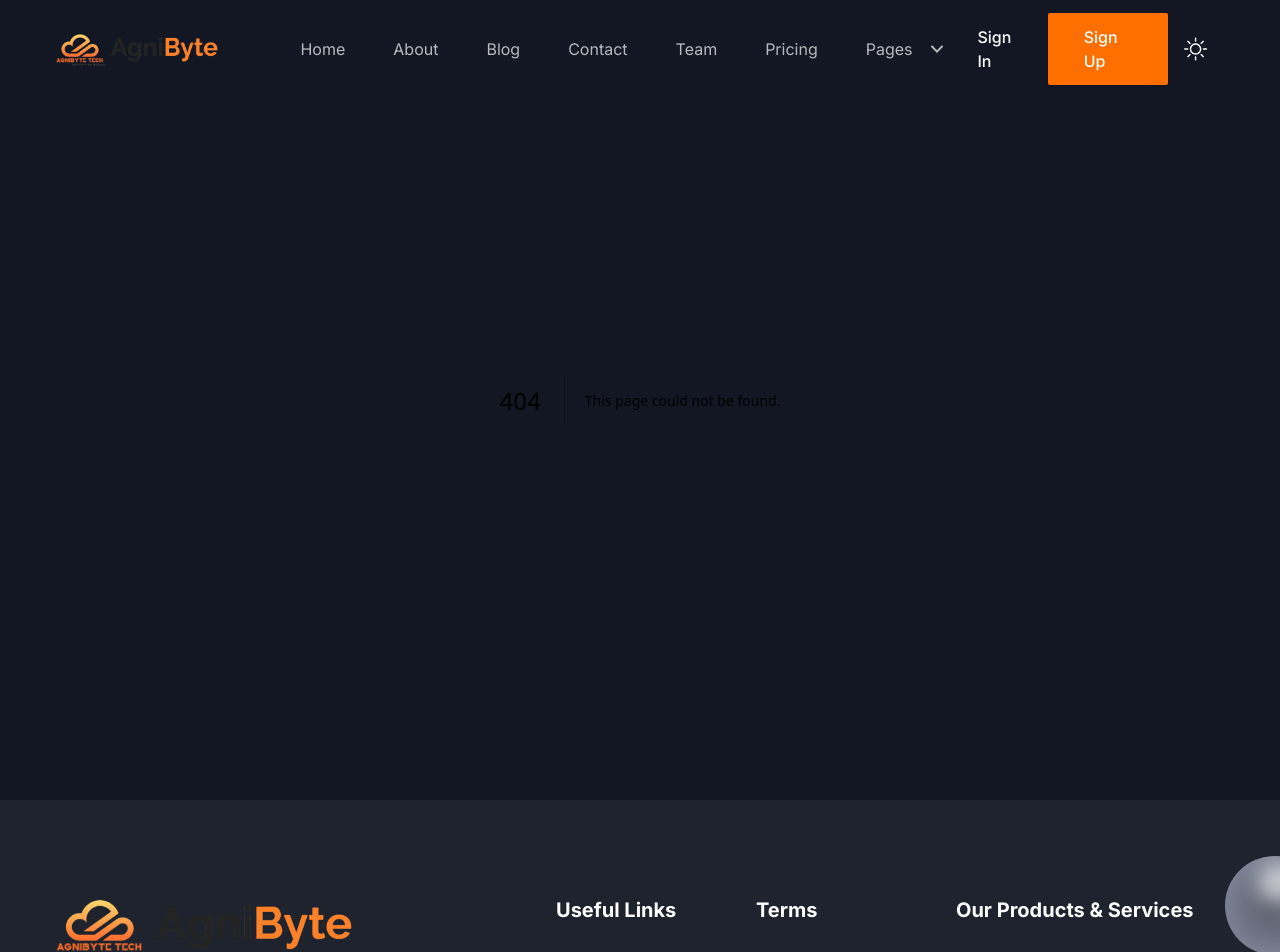
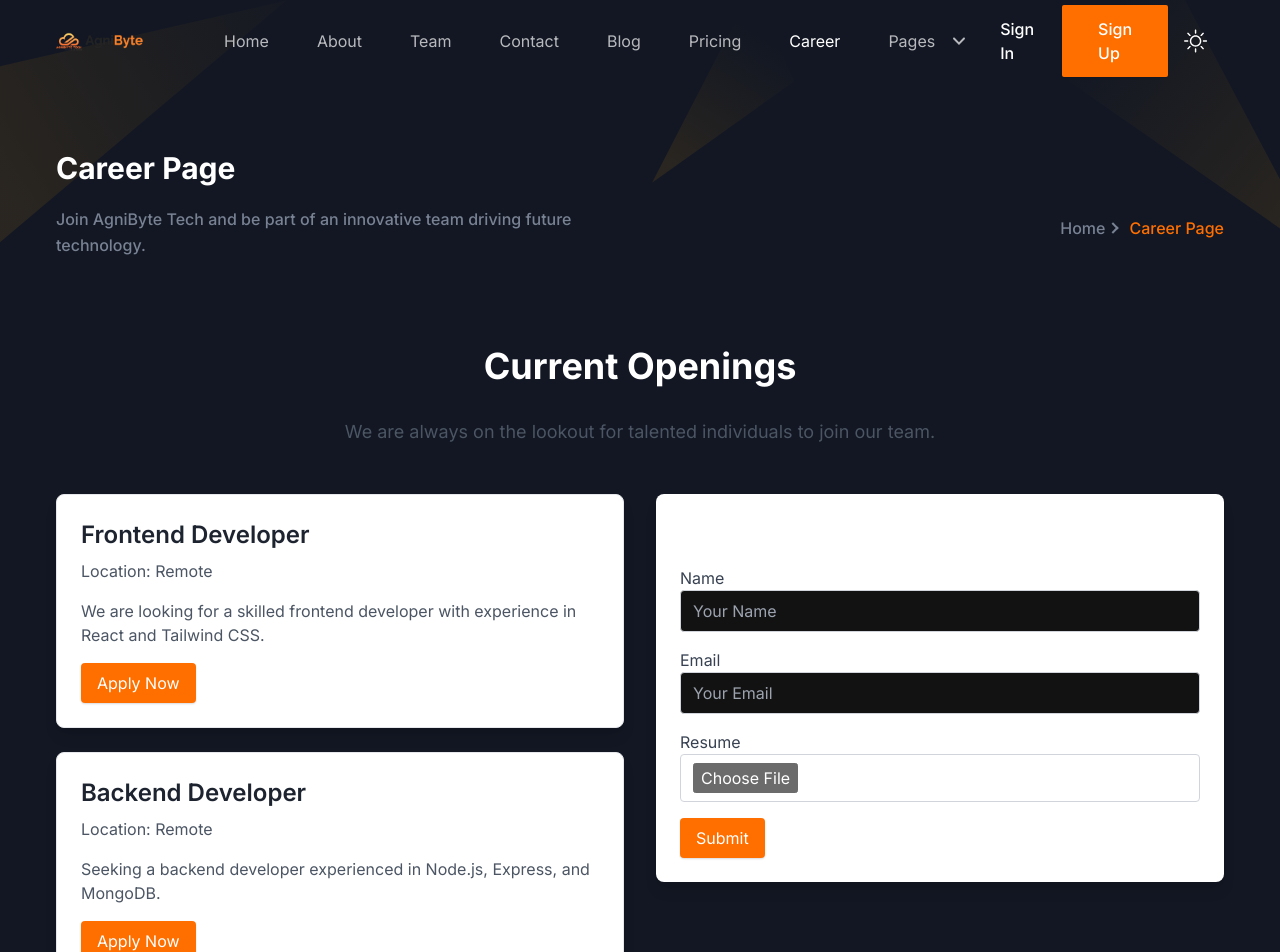
Before and after one commit to dnyaneshwarshekade/agnibyte, a Next.js app: page /career in a window 1280 px wide. Before the commit this address had no page. Shown: the top 952 px of the page. Built offline with nearby package versions, Linux system fonts and the light colour scheme.

Commit message:
Added A Carrier Pages and componenets

```diff
--- /dev/null
+++ b/src/app/career/page.tsx
@@ -0,0 +1,61 @@
+import Breadcrumb from "@/components/Common/Breadcrumb";
+import CareerForm from "@/components//Career/CareerForm";
+import { Metadata } from "next";
+import { fetchJobPosts } from "@/lib/fetchJobPosts";
+
+export const metadata: Metadata = {
+  title: "Agnibyte - Career Opportunities",
+  description: "Explore exciting career opportunities at Agnibyte Tech Pvt Ltd",
+  // other metadata
+};
+
+const CareerPage = async () => {
+  const jobPosts = await fetchJobPosts(); // Fetch job posts
+
+  return (
+    <>
+      <Breadcrumb
+        pageName="Career Page"
+        description="Join AgniByte Tech and be part of an innovative team driving future technology."
+      />
+
+      <div className="container mx-auto px-4 py-10">
+        <h1 className="text-4xl font-bold text-center mb-8">
+          Current Openings
+        </h1>
+        <p className="text-center text-lg text-gray-600 mb-12">
+          We are always on the lookout for talented individuals to join our team.
+        </p>
+
+        <div className="flex flex-col md:flex-row gap-8">
+          {/* Job Listings */}
+          <div className="flex-1">
+            <div className="space-y-6">
+              {jobPosts.length > 0 ? (
+                jobPosts.map((post) => (
+                  <div key={post.id} className="bg-white shadow-lg rounded-lg p-6 border border-gray-200">
+                    <h2 className="text-2xl font-semibold text-dark mb-2">{post.title}</h2>
+                    <p className="text-gray-600 mb-4">Location: {post.location}</p>
+                    <p className="text-gray-600 mb-4">{post.description}</p>
+                    <button className="bg-primary text-white py-2 px-4 rounded hover:bg-yellow shadow-btn">
+                      Apply Now
+                    </button>
+                  </div>
+                ))
+              ) : (
+                <p className="text-center text-gray-600">No job posts available at the moment.</p>
+              )}
+            </div>
+          </div>
+
+          {/* Application Form */}
+          <div className="flex-1">
+            <CareerForm />
+          </div>
+        </div>
+      </div>
+    </>
+  );
+};
+
+export default CareerPage;
--- /dev/null
+++ b/src/components/Career/CareerForm.tsx
@@ -0,0 +1,41 @@
+// src/components/CareerForm.tsx
+import React from 'react';
+
+const CareerForm = () => {
+  return (
+    <form className="bg-white shadow-lg rounded-lg p-6">
+      <h2 className="text-2xl font-bold mb-4">Apply Now</h2>
+      <div className="mb-4">
+        <label className="block text-gray-700">Name</label>
+        <input
+          type="text"
+          className="w-full px-3 py-2 border border-gray-300 rounded"
+          placeholder="Your Name"
+        />
+      </div>
+      <div className="mb-4">
+        <label className="block text-gray-700">Email</label>
+        <input
+          type="email"
+          className="w-full px-3 py-2 border border-gray-300 rounded"
+          placeholder="Your Email"
+        />
+      </div>
+      <div className="mb-4">
+        <label className="block text-gray-700">Resume</label>
+        <input
+          type="file"
+          className="w-full px-3 py-2 border border-gray-300 rounded"
+        />
+      </div>
+      <button
+        type="submit"
+        className="bg-primary text-white py-2 px-4 rounded hover:bg-yellow shadow-btn"
+      >
+        Submit
+      </button>
+    </form>
+  );
+};
+
+export default CareerForm;
--- /dev/null
+++ b/src/components/Career/index.tsx
@@ -0,0 +1,41 @@
+// src/components/CareerForm.tsx
+import React from 'react';
+
+const CareerForm = () => {
+  return (
+    <form className="max-w-lg mx-auto p-6 bg-white shadow-lg rounded-lg">
+      <h2 className="text-2xl font-bold mb-4">Apply Now</h2>
+      <div className="mb-4">
+        <label className="block text-gray-700">Name</label>
+        <input
+          type="text"
+          className="w-full px-3 py-2 border border-gray-300 rounded"
+          placeholder="Your Name"
+        />
+      </div>
+      <div className="mb-4">
+        <label className="block text-gray-700">Email</label>
+        <input
+          type="email"
+          className="w-full px-3 py-2 border border-gray-300 rounded"
+          placeholder="Your Email"
+        />
+      </div>
+      <div className="mb-4">
+        <label className="block text-gray-700">Resume</label>
+        <input
+          type="file"
+          className="w-full px-3 py-2 border border-gray-300 rounded"
+        />
+      </div>
+      <button
+        type="submit"
+        className="bg-blue-500 text-white py-2 px-4 rounded hover:bg-blue-600"
+      >
+        Submit
+      </button>
+    </form>
+  );
+};
+
+export default CareerForm;
--- a/src/components/Header/menuData.tsx
+++ b/src/components/Header/menuData.tsx
@@ -14,32 +14,39 @@ const menuData: Menu[] = [
     newTab: false,
   },
   {
-    id: 33,
+    id: 3,
+    title: "Team",
+    path: "/team",
+    newTab: false,
+  },
+  {
+    id: 4,
+    title: "Contact",
+    path: "/contact",
+    newTab: false,
+  },
+  {
+    id: 5,
     title: "Blog",
     path: "/blog",
     newTab: false,
   },
   {
-    id: 3,
-    title: "Contact",
-    path: "/contact",
-    newTab: false,
-  },
-  {
-    id: 4,
-    title: "Team",
-    path: "/team",
-    newTab: false,
-  },
-  {
-    id: 5,
+    id: 6,
     title: "Pricing",
     path: "/pricing",
     newTab: false,
   },
 
   {
-    id: 6,
+    id: 7,
+    title: "Career",
+    path: "/career",
+    newTab: false,
+  },
+
+  {
+    id: 8,
     title: "Pages",
     newTab: false,
     submenu: [
--- /dev/null
+++ b/src/data/jobPosts.json
@@ -0,0 +1,20 @@
+[
+  {
+    "title": "Frontend Developer",
+    "location": "Remote",
+    "description": "We are looking for a skilled frontend developer with experience in React and Tailwind CSS.",
+    "id": 1
+  },
+  {
+    "title": "Backend Developer",
+    "location": "Remote",
+    "description": "Seeking a backend developer experienced in Node.js, Express, and MongoDB.",
+    "id": 2
+  },
+  {
+    "title": "DevOps Engineer",
+    "location": "On-site/Remote",
+    "description": "Join our team as a DevOps engineer with expertise in cloud infrastructure and automation.",
+    "id": 3
+  }
+]
--- /dev/null
+++ b/src/lib/fetchJobPosts.ts
@@ -0,0 +1,14 @@
+import fs from 'fs';
+import path from 'path';
+
+export async function fetchJobPosts() {
+  try {
+    const filePath = path.join(process.cwd(), 'src/data/jobPosts.json');
+    console.log('File Path:', filePath); // Log the file path for debugging
+    const jsonData = fs.readFileSync(filePath, 'utf-8');
+    return JSON.parse(jsonData);
+  } catch (error) {
+    console.error('Error reading or parsing job posts:', error);
+    return [];
+  }
+}
```
